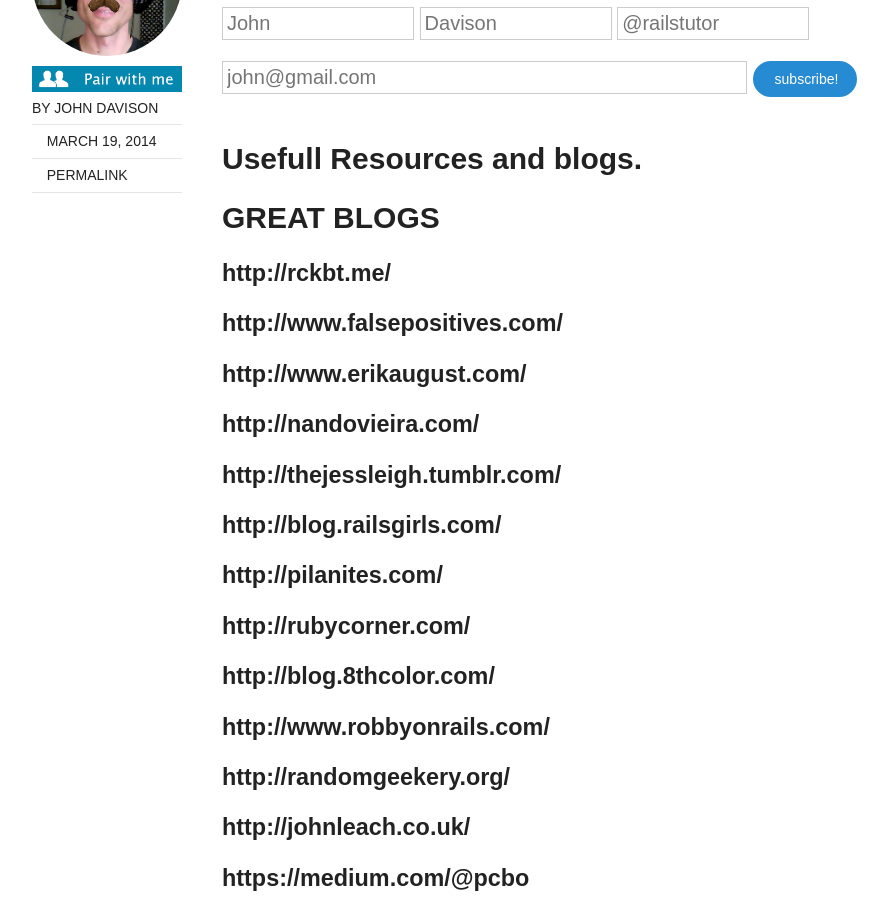
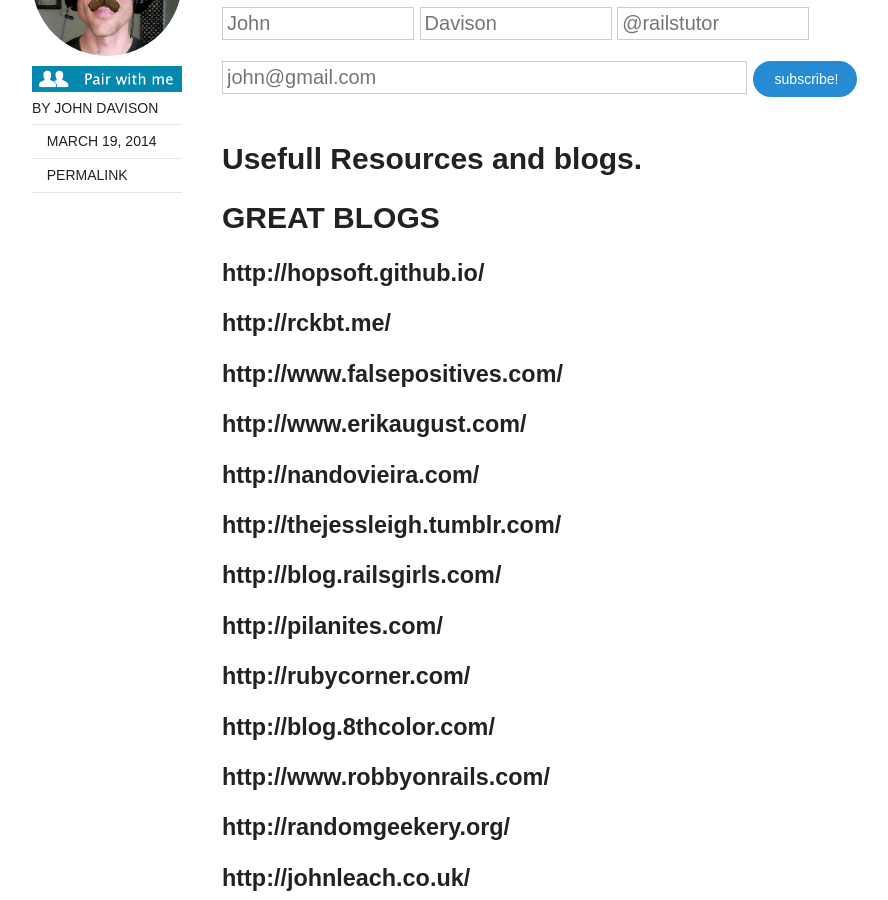
Before and after one commit to jcdavison/rubyonrailstutor.github.io, a Jekyll site: the page built from _posts/2014-03-19-blog-roll.md, in a window 1280 px wide and 900 px high, scrolled down 343 px. Shown: the whole window, without its empty margins (128-1016 px from the left). Built offline with Jekyll 4.4.1, drawn with Linux system fonts in a browser that asks for light colours; nearby versions of some CDN libraries; comment, search, counter and statistics services are not loaded; some of the changed lines change nothing that is shown.

Commit message:
update blog roll

```diff
--- a/_posts/2014-03-19-blog-roll.md
+++ b/_posts/2014-03-19-blog-roll.md
@@ -10,6 +10,8 @@
 
 
 ## GREAT BLOGS
+
+### [http://hopsoft.github.io/](http://hopsoft.github.io/)
 
 ### [http://rckbt.me/](http://rckbt.me/)
 
```
